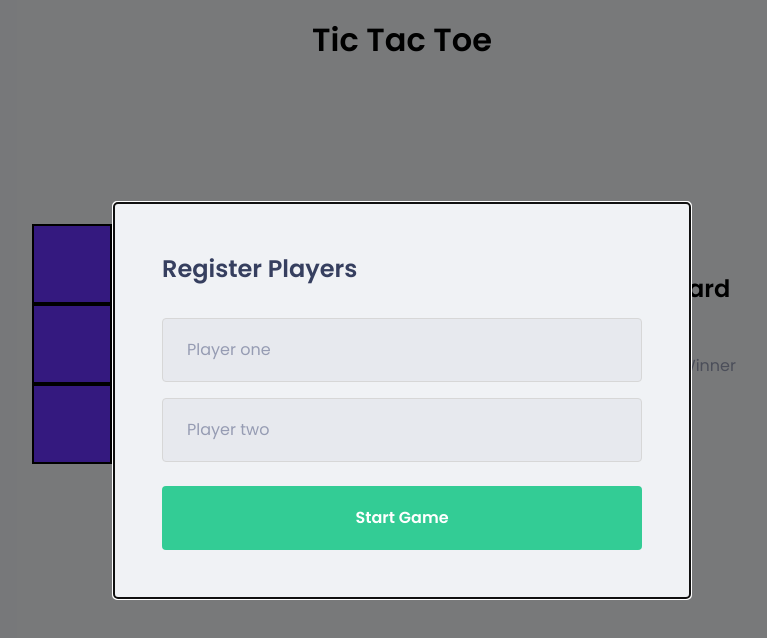
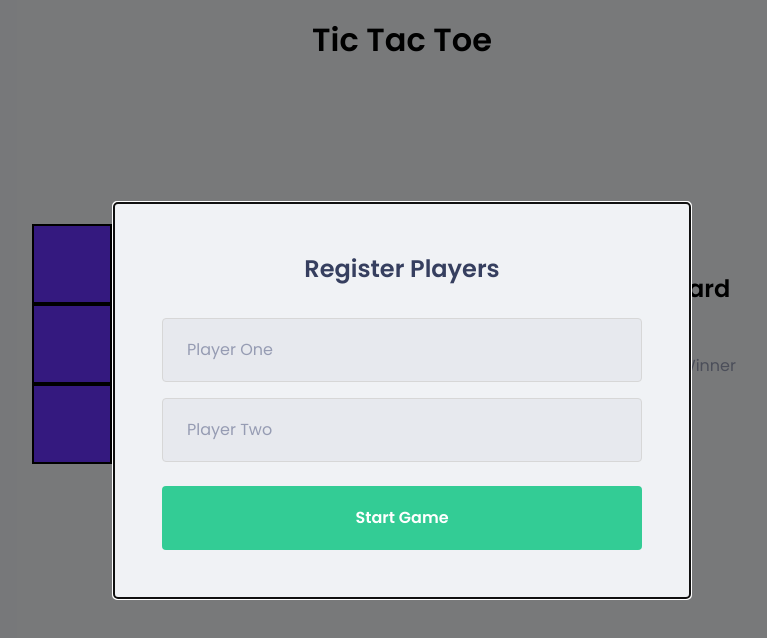
Before and after one commit to AlexRossetto/tictactoe, a React (Create React App) app: page / in a window 1280 px wide. Shown: the top 638 px of the page, without its empty margins (238-1005 px from the left). Built offline with nearby package versions, Linux system fonts and the light colour scheme.

Commit message:
housekeeping: adding eslint to project and refactoring some stuff

```diff
--- a/package.json
+++ b/package.json
@@ -38,6 +38,7 @@
     ]
   },
   "devDependencies": {
-    "@types/styled-components": "^5.1.25"
+    "@types/styled-components": "^5.1.25",
+    "eslint": "^8.14.0"
   }
 }
--- a/src/App.tsx
+++ b/src/App.tsx
@@ -34,9 +34,8 @@ export const App = () => {
   }, [result])
 
   const handleClick = (i : number) => {
-    if(result.result) return;
     const currentBoardCopy = [...board];
-    if(currentBoardCopy[i] !== "") return;
+    if(currentBoardCopy[i] !== "" || result.result) return;
     currentBoardCopy[i] = isPlayerOneNext ? "X" : "O";
     setBoard(currentBoardCopy);
     setIsPlayerOneNext(!isPlayerOneNext);
@@ -67,9 +66,9 @@ export const App = () => {
 
   return (
     <>
+    <GlobalStyle />
     <Header isPlayerOneNext={isPlayerOneNext}/>
     <Container>
-      <GlobalStyle />
       <BoardContainer>
         <GameBoard squares={board} onClick={handleClick}/>
       </BoardContainer>
--- a/src/components/RegisterNewRoundModal/index.tsx
+++ b/src/components/RegisterNewRoundModal/index.tsx
@@ -30,8 +30,8 @@ export const RegisterNewRoundModal = ({ isOpen, onRequestClose } : RegisterNewPl
     >
       <Container onSubmit={handleStartNewGame}>
         <h2>Register Players</h2>
-        <input maxLength={15} required placeholder="Player one" value={playerOne} onChange={(e) => setPlayerOne(e.target.value)}/>
-        <input maxLength={15} required placeholder="Player two" value={playerTwo} onChange={(e) => setPlayerTwo(e.target.value)}/>
+        <input maxLength={15} required placeholder="Player One" value={playerOne} onChange={(e) => setPlayerOne(e.target.value)}/>
+        <input maxLength={15} required placeholder="Player Two" value={playerTwo} onChange={(e) => setPlayerTwo(e.target.value)}/>
         <button type="submit">Start Game</button>
       </Container>
     </Modal>
--- a/src/components/RegisterNewRoundModal/styles.ts
+++ b/src/components/RegisterNewRoundModal/styles.ts
@@ -6,6 +6,7 @@ export const Container = styled.form`
     color: var(--text-title);
     font-size: 1.5rem;
     margin-bottom: 2rem;
+    text-align: center;
   }
 
   input {
```
Also changed, not shown: 1 other file (tests, documents, lock files or other folders).
